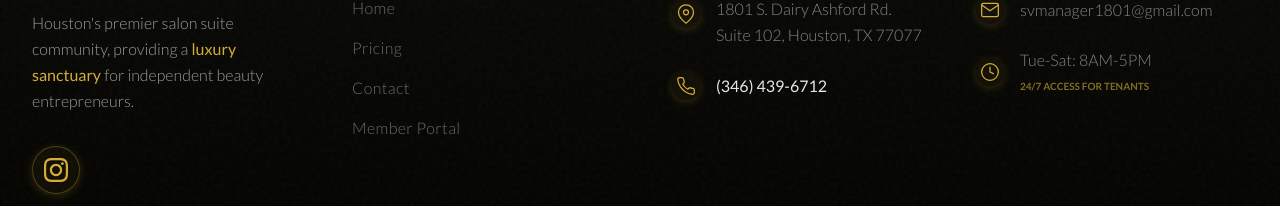
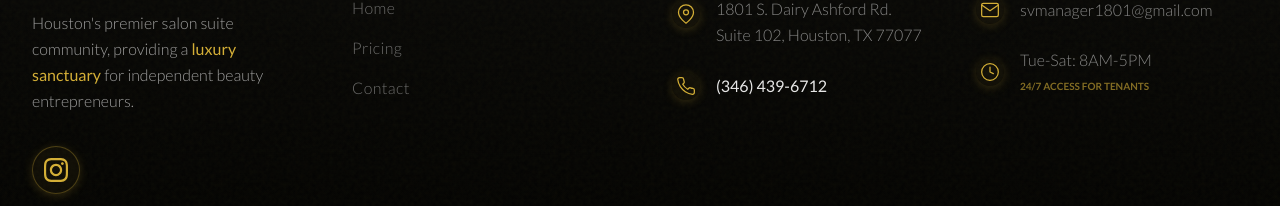
Before and after one commit to WebCore-host/webcore-Salon-Village_Cloudflare, a React (Vite) app: page / in a window 1280 px wide. Shown: the part 5342-5548 px from the top of the page. Built offline with nearby package versions, Linux system fonts and the light colour scheme; a web font is replaced by a local one.

Commit message:
Update Footer.tsx

```diff
--- a/components/Footer.tsx
+++ b/components/Footer.tsx
@@ -35,7 +35,6 @@ const Footer: React.FC = () => {
               <li><Link to="/" className="text-white/40 hover:text-gold transition-premium font-light tracking-wide hover:text-glow-gold">Home</Link></li>
               <li><Link to="/pricing" className="text-white/40 hover:text-gold transition-premium font-light tracking-wide hover:text-glow-gold">Pricing</Link></li>
               <li><Link to="/contact" className="text-white/40 hover:text-gold transition-premium font-light tracking-wide hover:text-glow-gold">Contact</Link></li>
-              <li><a href="#" className="text-white/40 hover:text-gold transition-premium font-light tracking-wide hover:text-glow-gold">Member Portal</a></li>
             </ul>
           </div>
 
```
